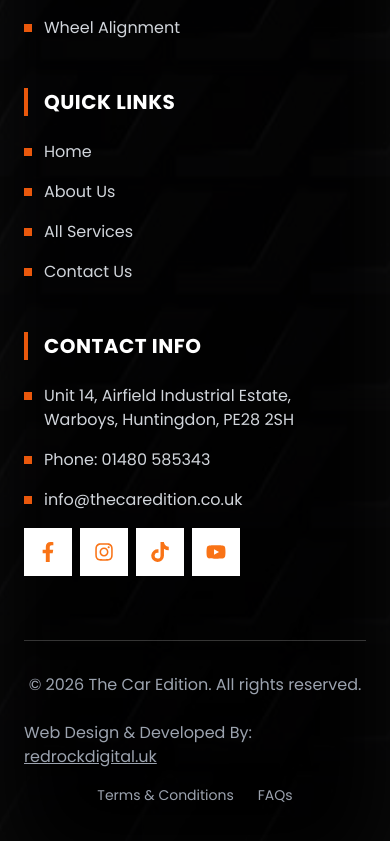
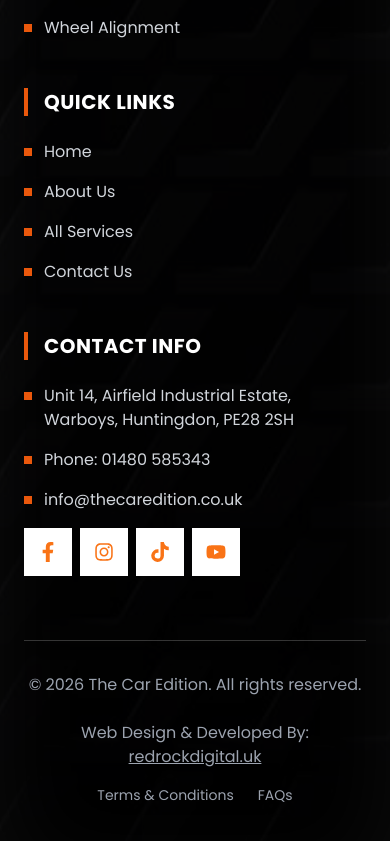
Before and after one commit to digitalsheakh/theca, a Next.js app: page / in a window 390 px wide. Shown: the part 8794-9635 px from the top of the page. Built offline with nearby package versions, Linux system fonts and the light colour scheme; no server answers.

Commit message:
feat: update footer layout for improved copyright display and web design credit

```diff
--- a/src/app/page.tsx
+++ b/src/app/page.tsx
@@ -1596,7 +1596,6 @@ export default function Home() {
                     <div className="grid md:grid-cols-2 gap-x-12 gap-y-4">
                       {[
                         'Stage 1, 2, and 3 ECU remapping',
-                        'DPF and AdBlue delete',
                         'Performance upgrades',
                         'Rolling road tuning',
                         'Custom map development'
--- a/src/components/layout/Footer.tsx
+++ b/src/components/layout/Footer.tsx
@@ -148,11 +148,11 @@ export default function Footer() {
             {/* Copyright */}
             <div className="border-t border-white/20 pt-8">
               <div className="flex flex-col md:flex-row justify-between items-center">
-                <div className="text-gray-400 font-rajdhani mb-4 md:mb-0 flex flex-col md:flex-row md:items-center">
+                <div className="text-gray-400 font-rajdhani mb-4 md:mb-0 flex flex-col md:flex-row md:items-center text-center">
                   <span>&copy; {new Date().getFullYear()} The Car Edition. All rights reserved.</span>
                 </div>
                 <div className="text-gray-400 font-rajdhani mb-4 md:mb-0 flex flex-col md:flex-row md:items-center">
-                  <span className="mt-2 md:mt-0 md:ml-4">
+                  <span className="mt-2 md:mt-0 md:ml-4 text-center">
                     Web Design &amp; Developed By: <a href="https://redrockdigital.uk/" target="_blank" rel="noopener noreferrer" className="hover:text-orange-400 underline">redrockdigital.uk</a>
                   </span>
                 </div>
```
